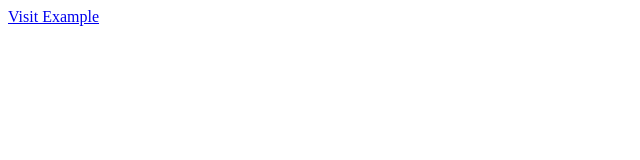
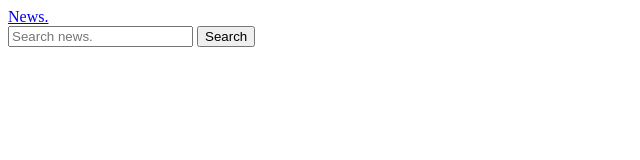
Before and after one commit to adarshogg/you-tube, a plain HTML site: page index.html in a window 1280 px wide. Shown: the whole page, without its empty margins (0-640 px from the left). Drawn offline with Linux system fonts and the light colour scheme.

Commit message:
Add files via upload

```diff
--- a/index.html
+++ b/index.html
@@ -3,12 +3,71 @@
 <head>
     <meta charset="UTF-8">
     <meta name="viewport" content="width=device-width, initial-scale=1.0">
-    <title>Document</title>
+
+    <title>NEW API PROJECT</title>
+
+    <link rel="stylesheet" href="style.css">
 </head>
 <body>
 
-    <a href="https://www.example.com">Visit Example</a>
+<nav>
+    <div  class="navbar obj-width">
+        <a class="logo" href="index.html">News.</a>
+        <div class="search container">
+            <input type="text" placeholder="Search news." id="search-input">
+             <button id="search-button" >Search</button>
+        </div>
+    </div>
+</nav>
 
+<main  id="blog-container" class="obj-width">
+    <!-- <div class="blog-card">
+        <img src="https://encrypted-tbn0.gstatic.com/images?q=tbn:ANd9GcTVBKXmQnHZkFh-et0NrpCXrcpL6iiU22anVw&usqp=CAU" alt="">
+        <h2>title1</h2>
+        <p>Lorem ipsum dolor sit amet consectetur adipisicing elit. Eveniet, ad laborum! Ratione
+            animi laboriosam accusamus et soluta optio sit illum qui asperiores recusandae
+            , quos, nemo impedit, dolores odit neque nam.</p>
+    </div>
+
+
+    <div class="blog-card">
+        <img src="https://encrypted-tbn0.gstatic.com/images?q=tbn:ANd9GcTVBKXmQnHZkFh-et0NrpCXrcpL6iiU22anVw&usqp=CAU" alt="">
+        <h2>title2</h2>
+        <p>Lorem ipsum dolor sit amet consectetur adipisicing elit. Eveniet, ad laborum! Ratione
+            animi laboriosam accusamus et soluta optio sit illum qui asperiores recusandae
+            , quos, nemo impedit, dolores odit neque nam.</p>
+    </div>
+
+    <div class="blog-card">
+        <img src="https://encrypted-tbn0.gstatic.com/images?q=tbn:ANd9GcTVBKXmQnHZkFh-et0NrpCXrcpL6iiU22anVw&usqp=CAU" alt="">
+        <h2>title3</h2>
+        <p>Lorem ipsum dolor sit amet consectetur adipisicing elit. Eveniet, ad laborum! Ratione
+            animi laboriosam accusamus et soluta optio sit illum qui asperiores recusandae
+            , quos, nemo impedit, dolores odit neque nam.</p>
+    </div>
+
+    <div class="blog-card">
+        <img src="https://encrypted-tbn0.gstatic.com/images?q=tbn:ANd9GcTVBKXmQnHZkFh-et0NrpCXrcpL6iiU22anVw&usqp=CAU" alt="">
+        <h2>title4</h2>
+        <p>Lorem ipsum dolor sit amet consectetur adipisicing elit. Eveniet, ad laborum! Ratione
+            animi laboriosam accusamus et soluta optio sit illum qui asperiores recusandae
+            , quos, nemo impedit, dolores odit neque nam.</p>
+    </div>
+
+    <div class="blog-card">
+        <img src="https://encrypted-tbn0.gstatic.com/images?q=tbn:ANd9GcTVBKXmQnHZkFh-et0NrpCXrcpL6iiU22anVw&usqp=CAU" alt="">
+        <h2>title5</h2>
+        <p>Lorem ipsum dolor sit amet consectetur adipisicing elit. Eveniet, ad laborum! Ratione
+            animi laboriosam accusamus et soluta optio sit illum qui asperiores recusandae
+            , quos, nemo impedit, dolores odit neque nam.</p>
+    </div>
+
+     -->
+
+
+
+</main>
+<script src="script.js"> </script>
 
 </body>
 </html>
```
